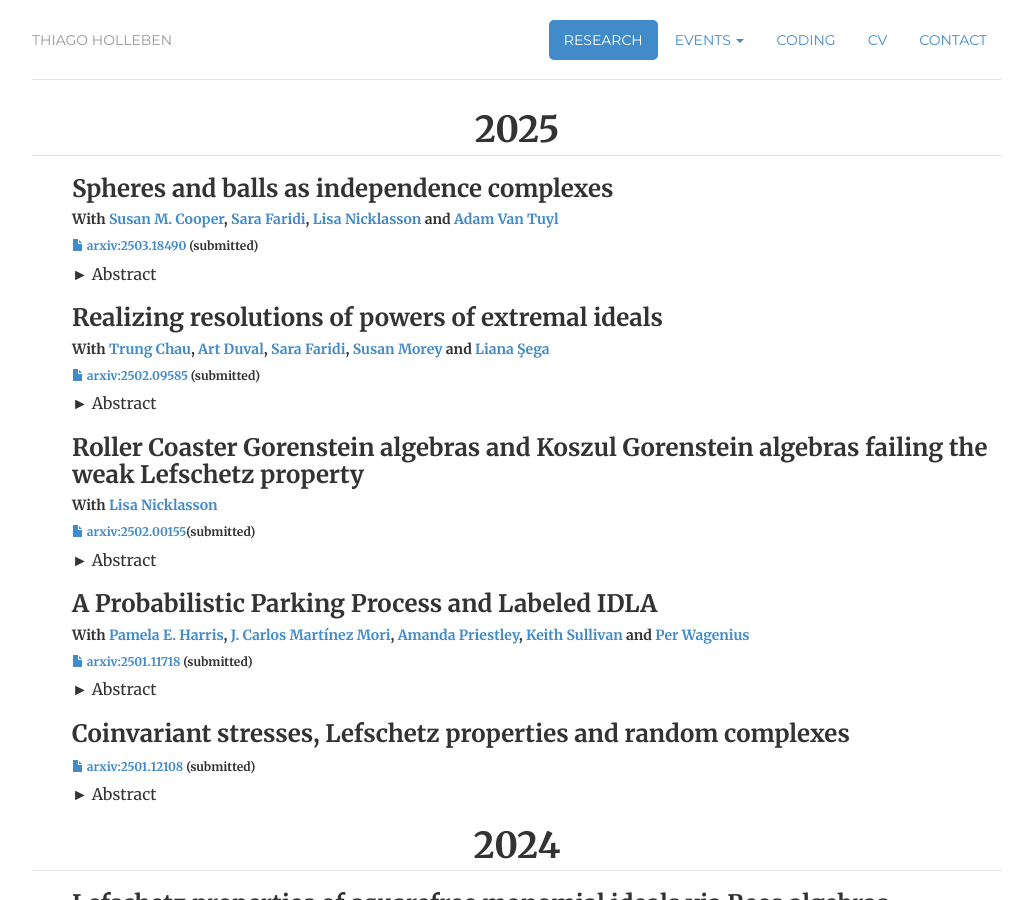
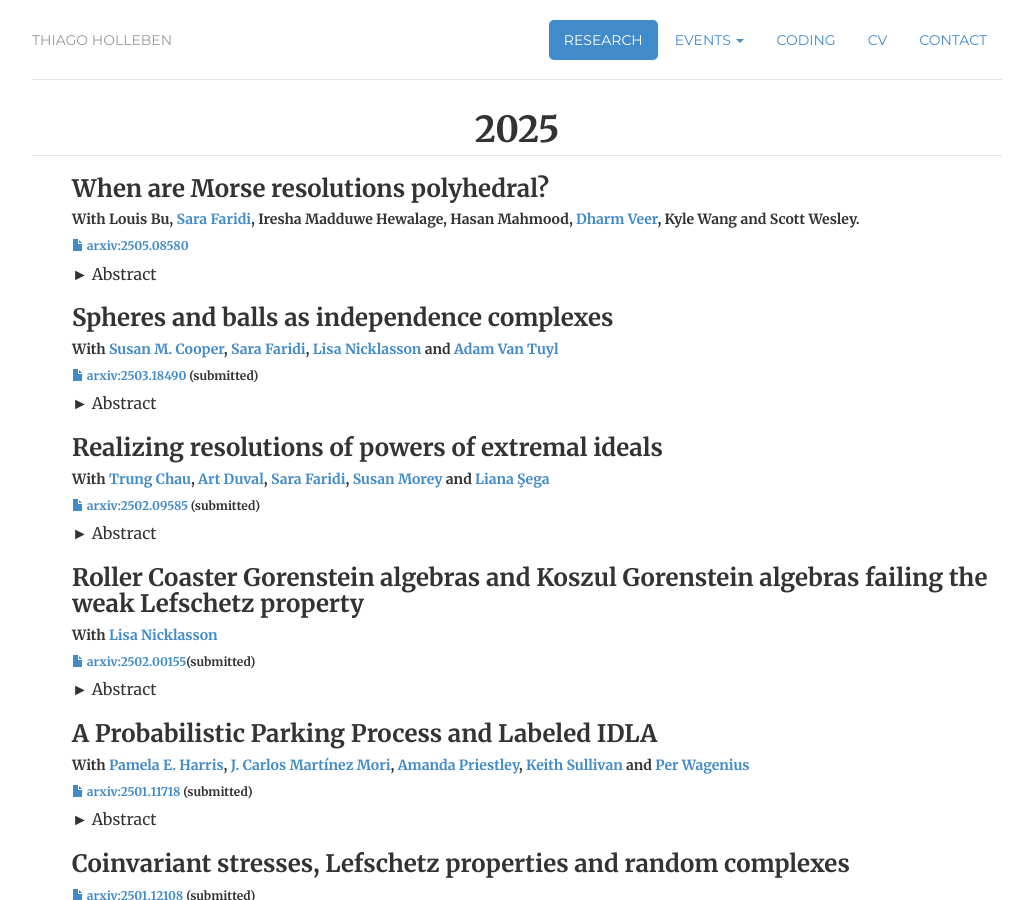
Before and after one commit to hollebenthiago/hollebenthiago.github.io, a Jekyll site: the page built from research/index.html, in a window 1280 px wide and 900 px high. Shown: the whole window, without its empty margins (123-1156 px from the left). Built offline with Jekyll 4.4.1, drawn with Linux system fonts in a browser that asks for light colours.

Commit message:
morse paper

```diff
--- a/research/index.html
+++ b/research/index.html
@@ -18,6 +18,29 @@ description: Thiago Holleben is a PhD candidate at Dalhousie University.
 
         <div class="paper-list">
             <ul>
+                <li class="paper">
+                    <h3>
+                        When are Morse resolutions polyhedral?
+                    </h3>
+                    <h5>
+                        With Louis Bu, <a href="https://www.mathstat.dal.ca/~faridi/">Sara Faridi</a>, Iresha Madduwe Hewalage, Hasan Mahmood, <a href="https://cmidharm.github.io/">Dharm Veer</a>, Kyle Wang and Scott Wesley.
+                    </h5>
+                    <h6><a href="https://arxiv.org/abs/2503.18490"><i class="glyphicon glyphicon-file"></i> arxiv:2505.08580</a></h6>
+                    <details class="styled">
+                        <summary>
+                            Abstract
+                        </summary>
+                        <div>
+                            <p>
+                                It is known that the chain complex of a simplex on q vertices can be used to construct a free resolution of any ideal generated by q monomials, and as a direct result, the Betti numbers always have binomial upper bounds, given by the number of faces of a simplex in each dimension.
+
+                                It is also known that for most monomials the resolution provided by the simplex is far from minimal. Discrete Morse theory provides an algorithm called “Morse matchings” by which faces of the simplex can be removed so that the chain complex on the remaining faces is still a free resolution of the same ideal. An immediate positive effect is an often considerable improvement on the bounds on Betti numbers. A caveat is the loss of the combinatorial structure of the simplex we started with: the output of the Morse matching process is a cell complex with no obvious structure besides an “address” for each cell.
+
+                                The main question in this paper is: which Morse matchings lead to Morse complexes that are polyhedral cell complexes? We prove that if a monomial ideal is minimally generated by up to four generators, then there is a maximal Morse matching of the simplex such that the resulting cell complex is a polyhedral cell complex. We then give an example of a monomial ideal minimally generated by six generators whose minimal free resolution is supported on a Morse complex and the Morse complex cannot be polyhedral no matter what Morse matching is chosen, and we go further to show that this ideal cannot have any polyhedral minimal free resolution.
+                            </p>
+                        </div>
+                    </details>
+                </li>
                 <li class="paper">
                     <h3>
                         Spheres and balls as independence complexes
```
Also changed, not shown: 7 other files.
